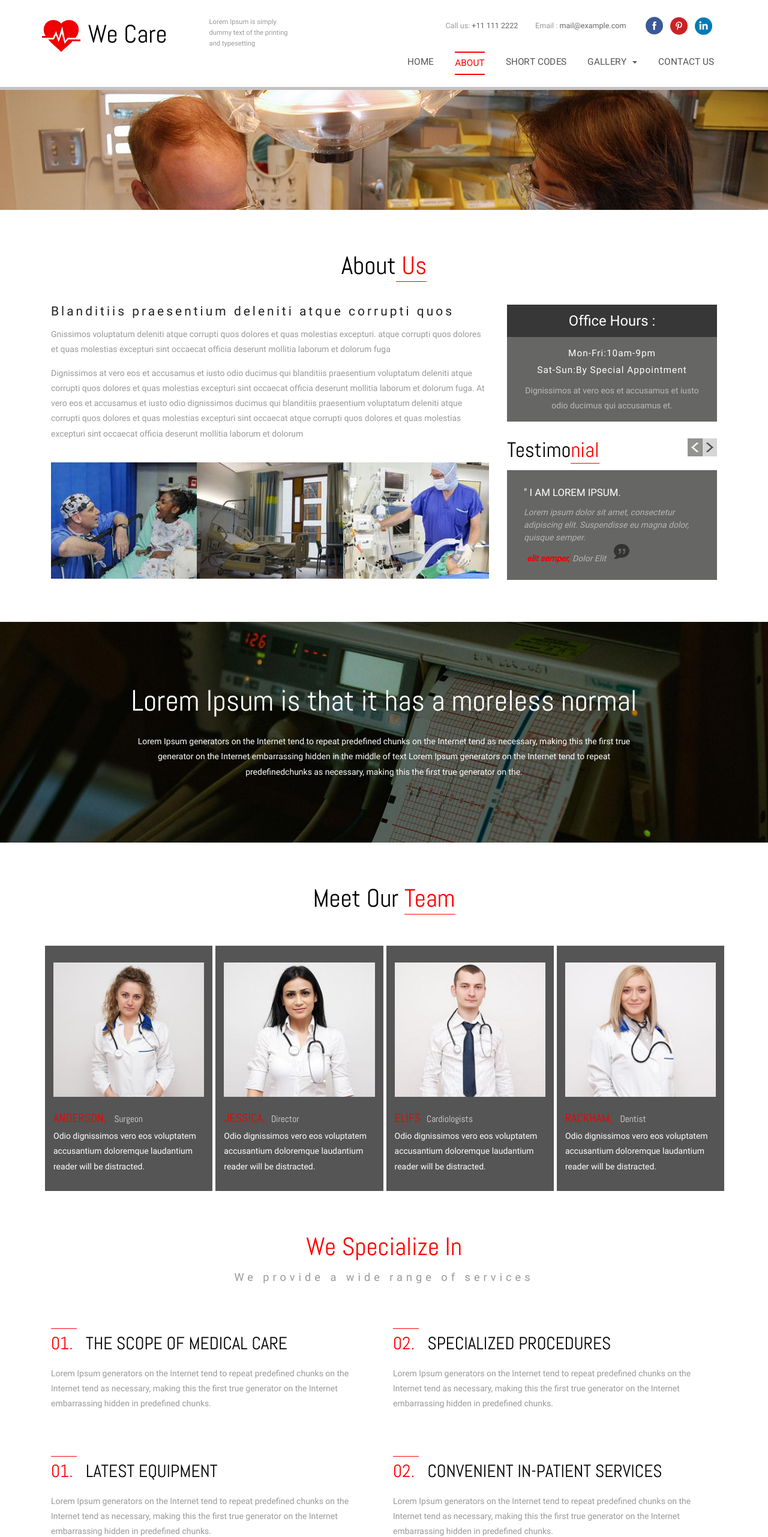
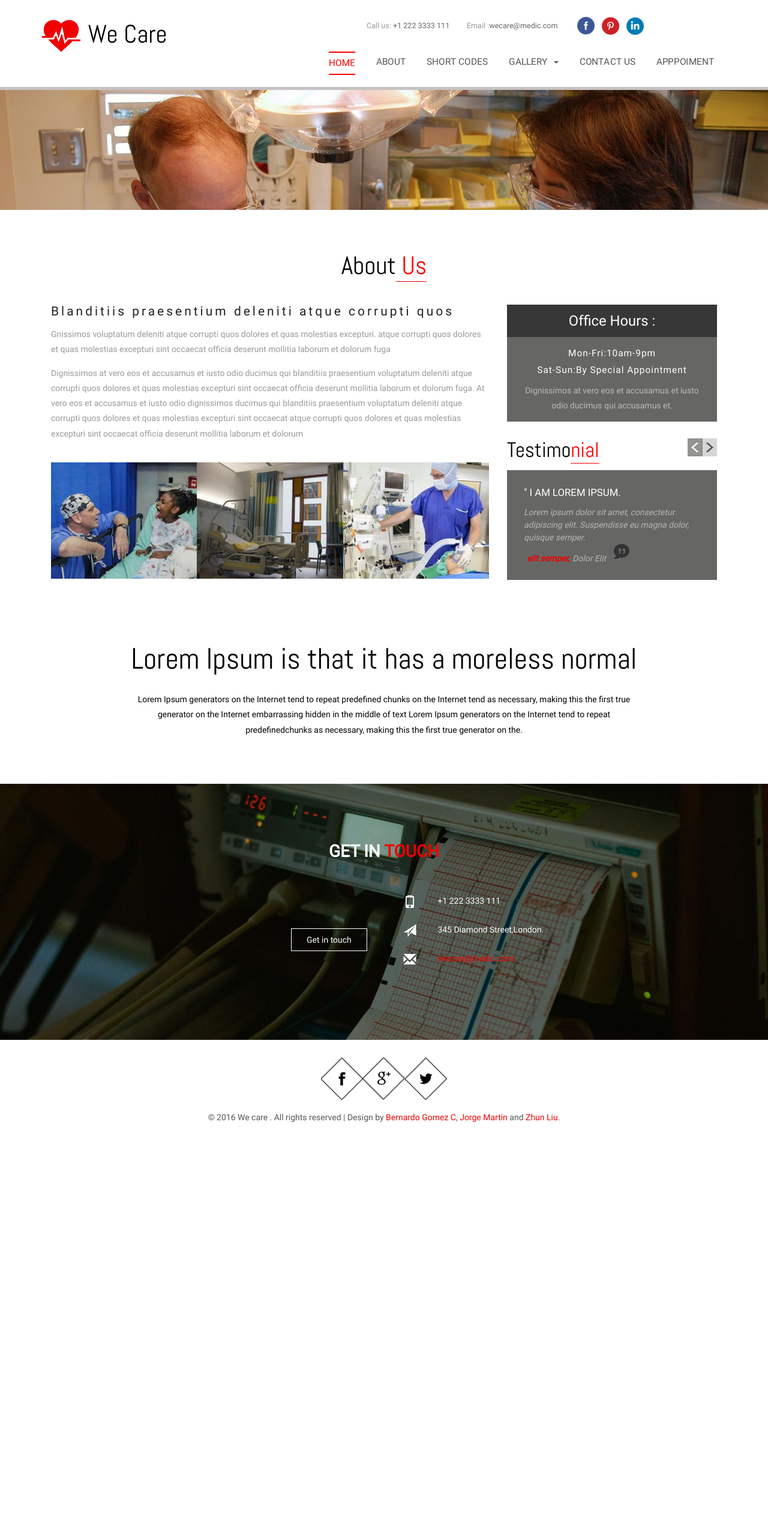
Before and after one commit to bernardo11rex/Project3, a plain HTML site: page about.html in a window 1280 px wide. Shown: the top 2563 px of the page at 60% size. After the commit the page ends 1901 px from the top, so only its background shows below. Drawn offline with Linux system fonts and the light colour scheme.

Commit message:
Footer and Header
I set the standard Header and Footer for all the pages, just put your
contact API in the <a> of your name.

```diff
--- a/about.html
+++ b/about.html
@@ -1,9 +1,3 @@
-<!--
-Author: W3layouts
-Author URL: http://w3layouts.com
-License: Creative Commons Attribution 3.0 Unported
-License URL: http://creativecommons.org/licenses/by/3.0/
--->
 <!DOCTYPE html>
 <html>
 <head>
@@ -44,9 +38,6 @@ License URL: http://creativecommons.org/licenses/by/3.0/
 					<h1><a href="index.html"><img src="images/logo.png" alt="">We Care</a></h1>
 				</div>
 				<!--navigation-->
-				<div class="header-text navbar-left">
-					<p>Lorem Ipsum is simply dummy text of the printing and typesetting<p>
-				</div>
 				<button type="button" class="navbar-toggle collapsed" data-toggle="collapse" data-target="#bs-example-navbar-collapse-1">
 					<span class="sr-only">Toggle navigation</span>
 					<span class="icon-bar"></span>
@@ -56,8 +47,8 @@ License URL: http://creativecommons.org/licenses/by/3.0/
 				<div class="header-right">
 					<div class="top-nav-text">
 						<ul>
-							<li>Call us: <span>+11 111 2222</span></li>
-							<li>Email : <a class="email-link" href="mailto:example@mail.com">mail@example.com</a></li>
+							<li>Call us: <span>+1 222 3333 111</span></li>
+							<li>Email :<a class="email-link" href="mailto:wecare@medic.com">wecare@medic.com</a></li>
 							<li>
 								<ul class="social-icons">
 									<li><a href="#"></a></li>
@@ -70,8 +61,8 @@ License URL: http://creativecommons.org/licenses/by/3.0/
 					<!-- Collect the nav links, forms, and other content for toggling -->
 					<div class="collapse navbar-collapse navbar-right" id="bs-example-navbar-collapse-1">
 						<ul class="nav navbar-nav navbar-left">
-							<li><a href="index.html" class="link link--yaku"><span>H</span><span>O</span><span>M</span><span>E</span></a></li>
-							<li class="active"><a href="about.html"><span>A</span><span>B</span><span>O</span><span>U</span><span>T</span></a></li>
+							<li class="active"><a href="index.html"><span>H</span><span>O</span><span>M</span><span>E</span></a></li>
+							<li><a href="about.html" class="link link--yaku"><span>A</span><span>B</span><span>O</span><span>U</span><span>T</span></a></li>
 							<li><a href="codes.html" class="link link--yaku"><span>S</span><span>H</span><span>O</span><span>R</span><span>T</span> <span>C</span><span>O</span><span>D</span><span>E</span><span>S</span></a></li>
 							<li><a href="#" class="dropdown-toggle link link--yaku" data-toggle="dropdown" role="button" aria-haspopup="true" aria-expanded="false"><span>G</span><span>A</span><span>L</span><span>L</span><span>E</span><span>R</span><span>Y</span><span class="caret"></span></a>
 								<ul class="dropdown-menu">
@@ -81,6 +72,7 @@ License URL: http://creativecommons.org/licenses/by/3.0/
 								</ul>
 							</li>
 							<li><a href="contact.html" class="link link--yaku"><span>C</span><span>O</span><span>N</span><span>T</span><span>A</span><span>C</span><span>T</span> <span>U</span><span>S</span></a></li>
+							<li><a href="appoiment.html" class="link link--yaku"><span>A</span><span>P</span><span>P</span><span>P</span><span>O</span><span>I</span><span>M</span><span>E</span><span>N</span><span>T</span></a></li>
 						</ul>
 						<div class="clearfix"> </div>
 					</div><!--//navigation-->
@@ -202,111 +194,14 @@ License URL: http://creativecommons.org/licenses/by/3.0/
 		</div>
 	</div>
 	<!--//about-slid-->
-	<!--about-team-->
-	<div class="about-team">
-		<div class="container">
-			<h3 class="title1">Meet Our <span>Team</span></h3>
-			<div class="team-info">
-				<div class="col-md-3 about-team-grids">
-					<img src="images/img8.jpg" alt=""/>
-					<div class="team-text">
-						<h4><span>ANDERSON,</span> Surgeon</h4>
-						<p>Odio dignissimos vero eos voluptatem accusantium doloremque laudantium reader will be distracted.</p>
-					</div>
-					<div class="caption">
-						<ul>
-							<li><a href="#"></a></li>
-							<li><a href="#" class="f2"></a></li>
-							<li><a href="#" class="f3"></a></li>
-						</ul>
-					</div>
-				</div>
-				<div class=" col-md-3 about-team-grids">
-					<img src="images/img9.jpg" alt=""/>
-					<div class="team-text">
-						<h4><span>JESSICA,</span>Director</h4>
-						<p>Odio dignissimos vero eos voluptatem accusantium doloremque laudantium reader will be distracted.</p>
-					</div>
-					<div class="caption">
-						<ul>
-							<li><a href="#"></a></li>
-							<li><a href="#" class="f2"></a></li>
-							<li><a href="#" class="f3"></a></li>
-						</ul>
-					</div>
-				</div>
-				<div class="col-md-3 about-team-grids">
-					<img src="images/img10.jpg" alt=""/>
-					<div class="team-text">
-						<h4><span>ELIFS</span>Cardiologists</h4>
-						<p>Odio dignissimos vero eos voluptatem accusantium doloremque laudantium reader will be distracted.</p>
-					</div>
-					<div class="caption">
-						<ul>
-							<li><a href="#"></a></li>
-							<li><a href="#" class="f2"></a></li>
-							<li><a href="#" class="f3"></a></li>
-						</ul>
-					</div>
-				</div>
-				<div class="col-md-3 about-team-grids">
-					<img src="images/img11.jpg" alt=""/>
-					<div class="team-text">
-						<h4><span>RACKHAM,</span> Dentist</h4>
-						<p>Odio dignissimos vero eos voluptatem accusantium doloremque laudantium reader will be distracted.</p>
-					</div>
-					<div class="caption">
-						<ul>
-							<li><a href="#"></a></li>
-							<li><a href="#" class="f2"></a></li>
-							<li><a href="#" class="f3"></a></li>
-						</ul>
-					</div>
-				</div>
-				<div class="clearfix"> </div>
-			</div>
-		</div>
-	</div>
-	<!--//about-team-->
-	<!--about-servcs-->
-	<div class="about-servcs">
-		<div class="container">
-			<h3 CLASS="title1">We Specialize In </h3>
-			<h5>We provide a wide range of services </h5>
-			<div class="servcs-info">
-				<div class="col-md-6 sevcs-grids">
-					<h4><span>01. </span>THE SCOPE OF MEDICAL CARE</h4>
-					<p>Lorem Ipsum generators on the Internet tend to repeat predefined chunks on the Internet tend as necessary, making this the first true generator on the Internet embarrassing hidden in predefined chunks.</p>
-				</div>
-				<div class="col-md-6 sevcs-grids">
-					<h4><span>02. </span>SPECIALIZED PROCEDURES</h4>
-					<p>Lorem Ipsum generators on the Internet tend to repeat predefined chunks on the Internet tend as necessary, making this the first true generator on the Internet embarrassing hidden in predefined chunks.</p>
-				</div>
-				<div class="clearfix"> </div>
-			</div>
-			<div class="servcs-info">
-				<div class="col-md-6 sevcs-grids">
-					<h4><span>01. </span>LATEST EQUIPMENT</h4>
-					<p>Lorem Ipsum generators on the Internet tend to repeat predefined chunks on the Internet tend as necessary, making this the first true generator on the Internet embarrassing hidden in predefined chunks.</p>
-				</div>
-				<div class="col-md-6 sevcs-grids">
-					<h4><span>02. </span>CONVENIENT IN-PATIENT SERVICES</h4>
-					<p>Lorem Ipsum generators on the Internet tend to repeat predefined chunks on the Internet tend as necessary, making this the first true generator on the Internet embarrassing hidden in predefined chunks.</p>
-				</div>
-				<div class="clearfix"> </div>
-			</div>
-		</div>
-	</div>
-	<!--//about-servcs-->
 	<!--footer-->
 	<div class="footer">
 		<div class="container">
 			<h3 class="title">GET IN <span>TOUCH</span></h3>
 			<div class="footer-grids">
 				<div class="col-md-6 footer-left">
-					<h5><a href="#">Ready to hire me?</a></h5>
 					<div class="more">
-						<a href="contact.html">Get in touch</a>
+						<a href="contact.html" class="effect6">Get in touch</a>
 					</div>
 				</div>
 				<div class="col-md-6 footer-right">
@@ -315,7 +210,7 @@ License URL: http://creativecommons.org/licenses/by/3.0/
 							<span class="glyphicon glyphicon-phone" aria-hidden="true"></span>
 						</div>
 						<div class="col-xs-10 contact-grdr">
-							<p>+111 222 3333 111</p>
+							<p>+1 222 3333 111</p>
 						</div>
 						<div class="clearfix"> </div>
 					</div>
@@ -333,7 +228,7 @@ License URL: http://creativecommons.org/licenses/by/3.0/
 							<span class="glyphicon glyphicon-envelope" aria-hidden="true"></span>
 						</div>
 						<div class="col-xs-10 contact-grdr">
-							<p><a href="mailto:example@mail.com">mail@example.com</a></p>
+							<p><a href="mailto:wecare@medic.com">wecare@medic.com</a></p>
 						</div>
 						<div class="clearfix"> </div>
 					</div>
@@ -350,10 +245,9 @@ License URL: http://creativecommons.org/licenses/by/3.0/
 				<li><a href="#"></a></li>
 				<li><a href="#" class="gg"></a></li>
 				<li><a href="#" class="twt"></a></li>
-				<li><a href="#" class="be"></a></li>
 			</ul>
 			<div class="clearfix"> </div>
-			<p>© 2016 We care . All rights reserved | Design by <a href="http://w3layouts.com">W3layouts</a></p>
+			<p>© 2016 We care . All rights reserved | Design by <a href="https://www.linkedin.com/in/bernardogomezc/" target="_blank">Bernardo Gomez C</a>, <a href="#">Jorge Martin</a> and <a href="#">Zhun Liu</a>.</p>
 		</div>
 	</div>
 	<!--//copy-right-->
--- a/css/style.css
+++ b/css/style.css
@@ -1,9 +1,3 @@
-/*--
-Author: W3layouts
-Author URL: http://w3layouts.com
-License: Creative Commons Attribution 3.0 Unported
-License URL: http://creativecommons.org/licenses/by/3.0/
---*/
 body{
 	margin:0;
 	font-family: 'Roboto-Regular';
@@ -1029,22 +1023,19 @@ a.callbacks1_s3.active,a.callbacks1_s3:focus{
 /*--//slider end here--*/
 /*--about-slid--*/
 .about-slid{
-  background: url(../images/banner2.jpg)no-repeat 0px 0px;
-  background-size: cover;
   text-align: center;
-  padding: 7.5em 0;
-}
+  padding: 2.5em 0em 5.5em;}
 .about-slid-info {
   width: 75%;
   margin: 0 auto;
 }
 .about-slid h2 {
-    color: #fff;
+    color: #000;
     font-size: 3.5em;
     font-family: 'Abel-Regular';
 }
 .about-slid p {
-    color: #fff;
+    color: #000;
     font-size: 1em;
     margin-top: 2em;
     line-height: 1.8em;
```
Also changed, not shown: index.html (+2 -0 lines).
